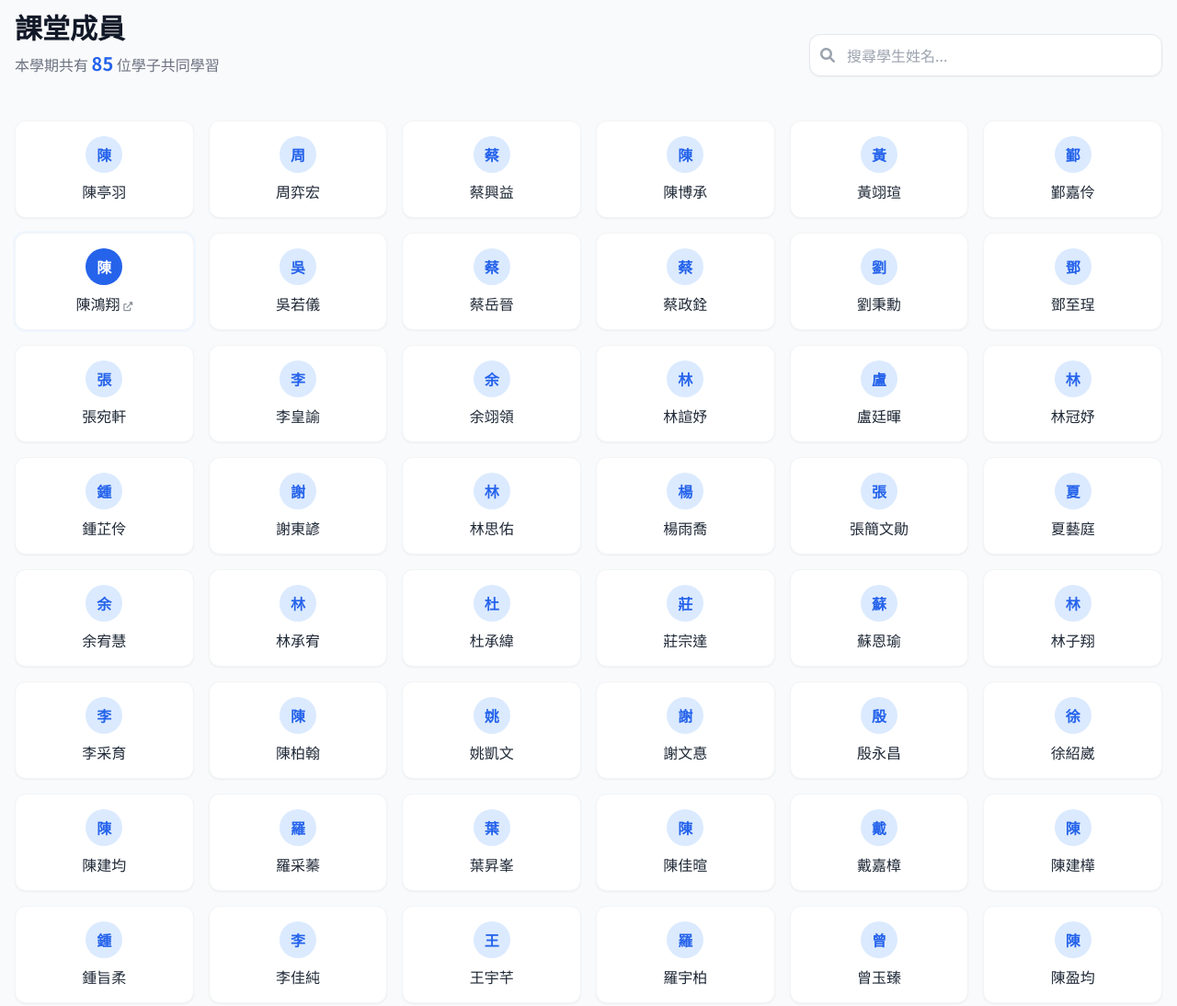
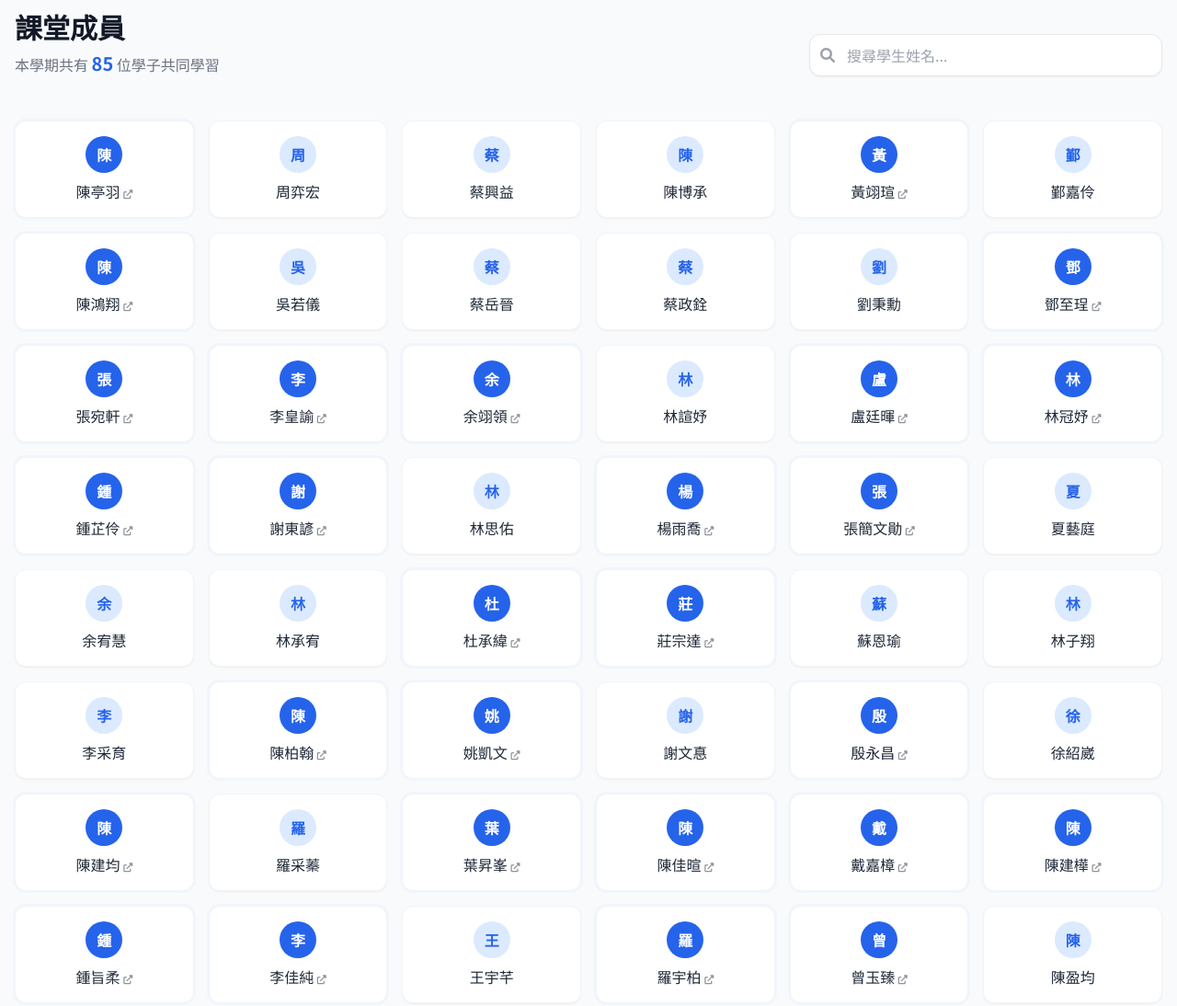
Before and after one commit to d11aas/ho, a plain HTML site: page index.html in a window 1280 px wide. Shown: the part 1600-2694 px from the top of the page at 92% size. Drawn offline with nearby package versions, Linux system fonts and the light colour scheme.

Commit message:
add link

```diff
--- a/index.html
+++ b/index.html
@@ -143,7 +143,7 @@
             </div>
 
             <div class="grid grid-cols-1 sm:grid-cols-2 lg:grid-cols-5 gap-6 max-w-7xl mx-auto">
-                <!-- 3/11 Card (Updated with Showcase Link) -->
+                <!-- 3/11 Card -->
                 <div class="showcase-card p-6 bg-gray-50 rounded-2xl border border-gray-100 flex flex-col">
                     <div class="text-blue-600 mb-3">
                         <i class="fas fa-calendar-check text-2xl"></i>
@@ -315,7 +315,48 @@
         const studentLinks = {
             "周倍君": "https://d11aas.github.io/web123/",
             "陳鴻翔": "https://notebooklm.google.com/notebook/0a2009ec-1b1e-4b4c-95c1-6553ac6e6c1a?artifactId=ac104106-b037-47c9-9f44-ac794e0138a3&pli=1",
-            "邱麟媜": "https://notebooklm.google.com/notebook/46cb4a5d-d112-4cb5-b4db-131416caa7f9?pli=1"
+            "邱麟媜": "https://notebooklm.google.com/notebook/46cb4a5d-d112-4cb5-b4db-131416caa7f9?pli=1",
+            "陳亭羽": "https://tingyuchen044.github.io/SKY/",
+            "戴嘉樟": "https://gino171709-dai.github.io/PERWEB---/",
+            "鄭怡君": "https://ojdv.github.io/xd/index.html",
+            "余旻真": "https://ymz1n.github.io/mywebsite123/",
+            "劉昱賢": "https://github.com/cht1010630604-arch/perweb.git",
+            "鄧至珵": "https://jay813686-beep.github.io/acheng5566/",
+            "鄭雯心": "https://b11357027.github.io/PERWEB/#about",
+            "林冠妤": "file:///C:/Users/katri/OneDrive/%E6%A1%8C%E9%9D%A2/K%20index.html",
+            "陳柏翰": "https://pohan925.github.io/Personal/",
+            "施奕岑": "https://b11357036.github.io/PERWEB/",
+            "劉于嘉": "https://b11357043.github.io/PERWEB/#projects",
+            "鍾芷伶": "https://vivizhong0116-wq.github.io/PERWEB/",
+            "吳竺翰": "https://npusthan.github.io/-/colab.html",
+            "余翊領": "https://b11357059.github.io/B11357059/",
+            "殷永昌": "https://yinyong-chang.github.io/perwebq/",
+            "李佳純": "https://loveing.tiiny.site/",
+            "謝東諺": "https://codepen.io/pen?template=PwGOdRo",
+            "蔡政錡": "https://ojdv.github.io/index.html",
+            "劉睿堉": "https://b11357041.github.io/PERWEB/",
+            "周哲平": "https://npustmgnt57001.github.io/PERWEB/",
+            "莊宗達": "https://choco04.github.io/PERWEB/",
+            "姚凱文": "https://a076515696-cpu.github.io/PERWEBA/",
+            "杜承緯": "https://b11357073.github.io/PERWEB/",
+            "張簡文勛": "https://b11357068.github.io/PERWEB/",
+            "陳建均": "https://github.com/s010143-hub/255kkjh/blob/9a2a16cd148222dc0d125fdce8c60bb63d98a3e3/index.html",
+            "李皇諭": "https://yu070123.github.io/PERWEB/",
+            "鍾旨柔": "https://snoopy0325.github.io/perweb/",
+            "黃翊瑄": "https://b11357048.github.io/yisyuan/",
+            "單彥綸": "https://ojdv.github.io/xddd/index.html",
+            "楊雨喬": "https://github.com/npustB11357067/PERWEB",
+            "羅宇柏": "https://b11257026.github.io/PERWEB/",
+            "盧廷暉": "https://asd-642.github.io/my-scuba-site/",
+            "王玟晴": "https://gemini.google.com/app/c988d7b905887cf1?utm_source=gemini&utm_medium=referral&utm_campaign=gemini_canvas_landing_page&redirect=home",
+            "曾玉臻": "https://yuchen-max0102.github.io/PERWEB/",
+            "羅心伶": "https://gemini.google.com/share/9703d94f428a",
+            "陳佳暄": "https://hsuan61026.github.io/PERWEB/",
+            "羅品琪": "https://github.com/luopinqi21-cmyk/PERWEB",
+            "朱芊華": "https://b11357021.github.io/PREWEB/",
+            "陳建樺": "https://qazwsx0971029967-dot.github.io/b11157012/",
+            "葉昇峯": "https://amesumi-yumosan.github.io/YuMo/",
+            "張宛軒": "https://npust11357057-lab.github.io/PERWEB/"
         };
 
         const studentGrid = document.getElementById('student-grid');
```
